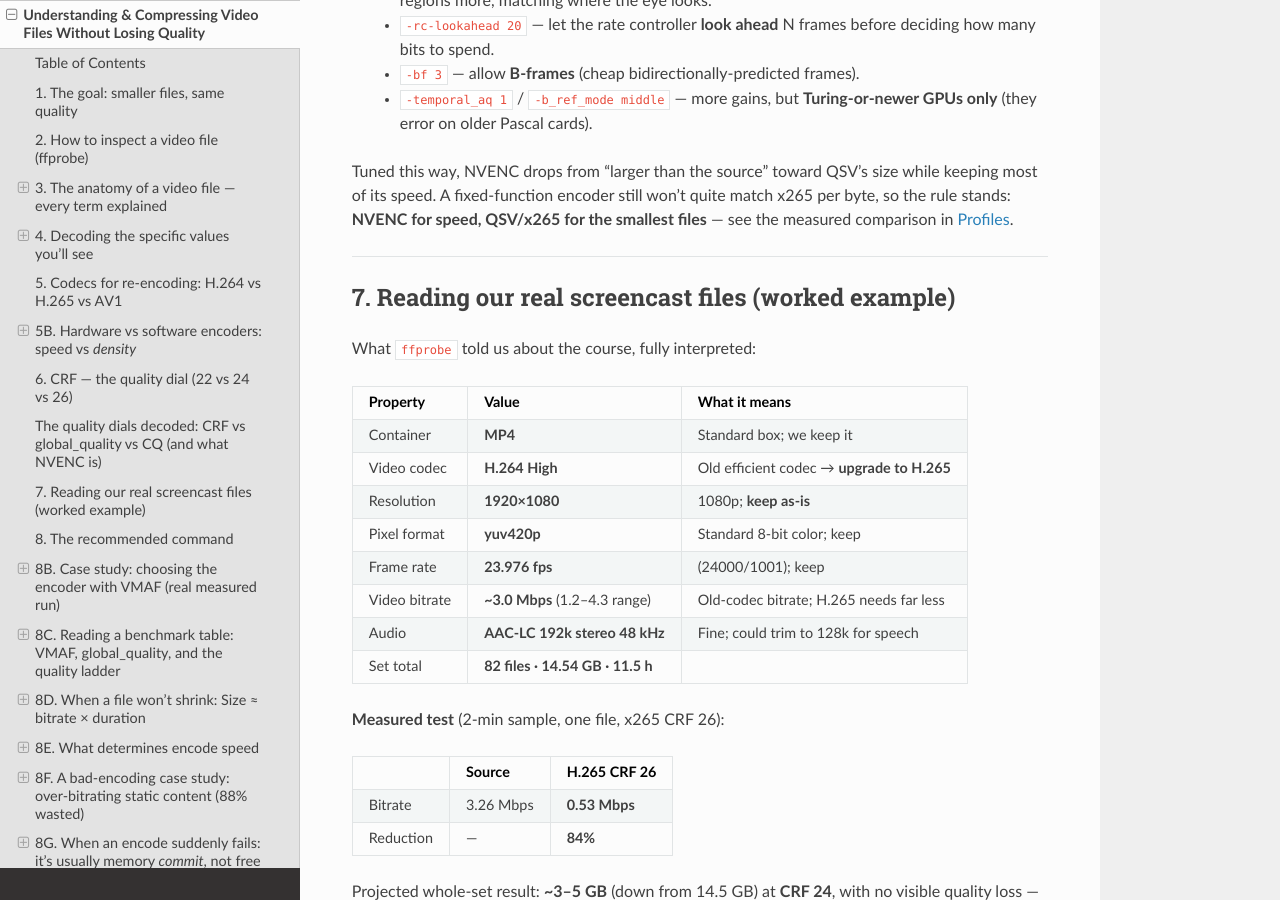
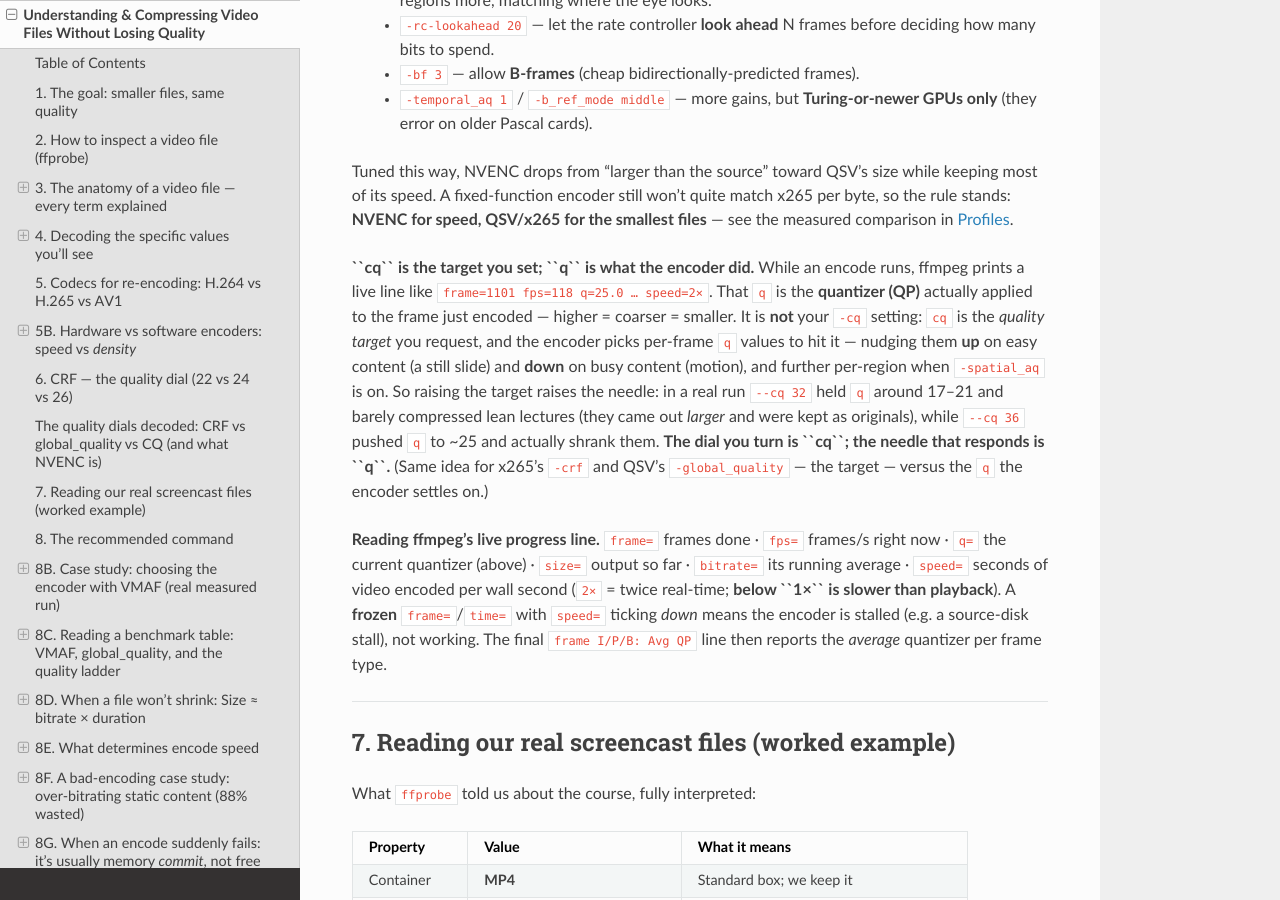
Before and after one commit to abdelhaleemahmed/slimv, a Sphinx documentation site: the page built from docs/source/understanding-video-compression.rst, in a window 1280 px wide and 900 px high, scrolled down 11666 px. Built offline with Sphinx 7.4.7 and the Read the Docs theme 3.1.0, drawn with Linux system fonts in a browser that asks for light colours.

Commit message:
docs: explain cq (target) vs live q (applied quantizer) + reading ffmpeg's progress line

```diff
--- a/docs/source/understanding-video-compression.rst
+++ b/docs/source/understanding-video-compression.rst
@@ -616,6 +616,27 @@ Tuned this way, NVENC drops from "larger than the source" toward QSV's size whil
 keeping most of its speed. A fixed-function encoder still won't quite match x265
 per byte, so the rule stands: **NVENC for speed, QSV/x265 for the smallest files** —
 see the measured comparison in :doc:`03-profiles`.
+
+**``cq`` is the target you set; ``q`` is what the encoder did.** While an encode
+runs, ffmpeg prints a live line like ``frame=1101 fps=118 q=25.0 … speed=2×``. That
+``q`` is the **quantizer (QP)** actually applied to the frame just encoded —
+higher = coarser = smaller. It is **not** your ``-cq`` setting: ``cq`` is the
+*quality target* you request, and the encoder picks per-frame ``q`` values to hit
+it — nudging them **up** on easy content (a still slide) and **down** on busy
+content (motion), and further per-region when ``-spatial_aq`` is on. So raising the
+target raises the needle: in a real run ``--cq 32`` held ``q`` around 17–21 and
+barely compressed lean lectures (they came out *larger* and were kept as originals),
+while ``--cq 36`` pushed ``q`` to ~25 and actually shrank them. **The dial you turn
+is ``cq``; the needle that responds is ``q``.** (Same idea for x265's ``-crf`` and
+QSV's ``-global_quality`` — the target — versus the ``q`` the encoder settles on.)
+
+**Reading ffmpeg's live progress line.** ``frame=`` frames done · ``fps=`` frames/s
+right now · ``q=`` the current quantizer (above) · ``size=`` output so far ·
+``bitrate=`` its running average · ``speed=`` seconds of video encoded per wall
+second (``2×`` = twice real-time; **below ``1×`` is slower than playback**). A
+**frozen** ``frame=``/``time=`` with ``speed=`` ticking *down* means the encoder is
+stalled (e.g. a source-disk stall), not working. The final ``frame I/P/B: Avg QP``
+line then reports the *average* quantizer per frame type.
 
 --------------
 
```
